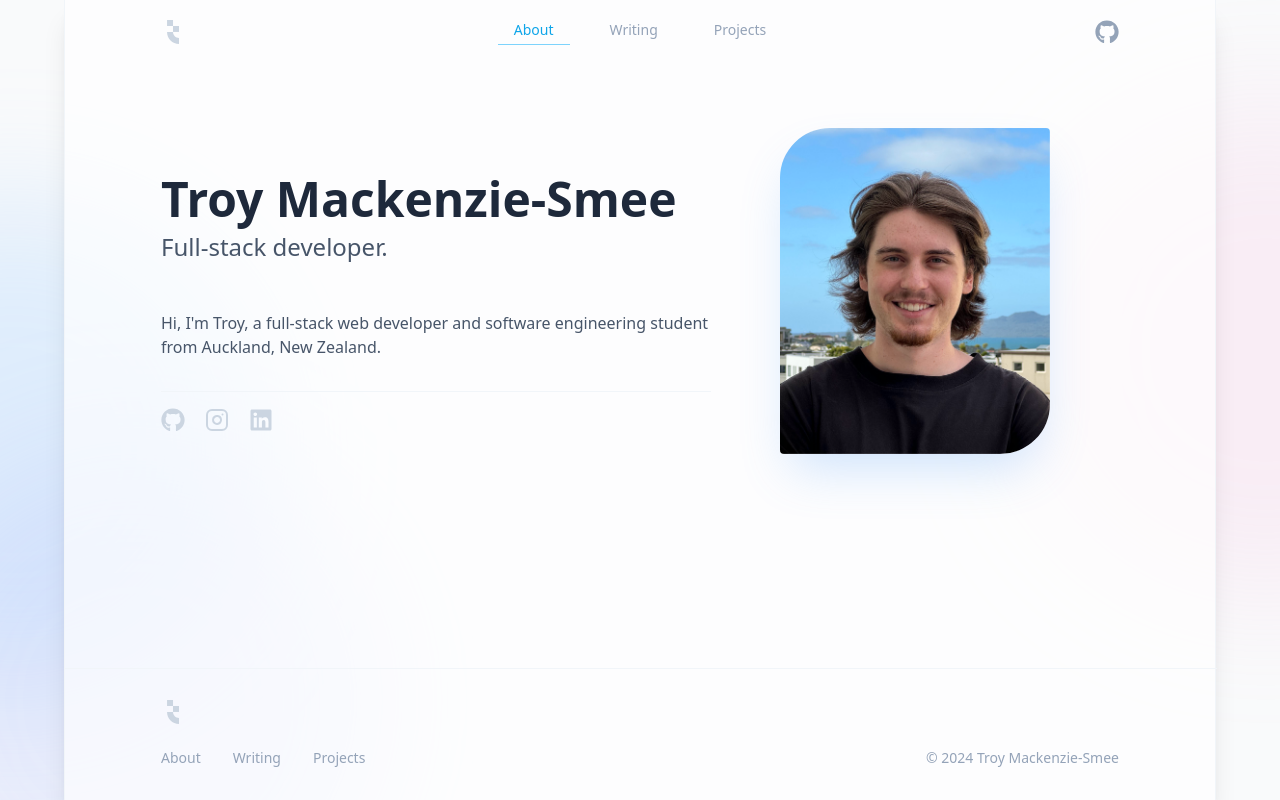
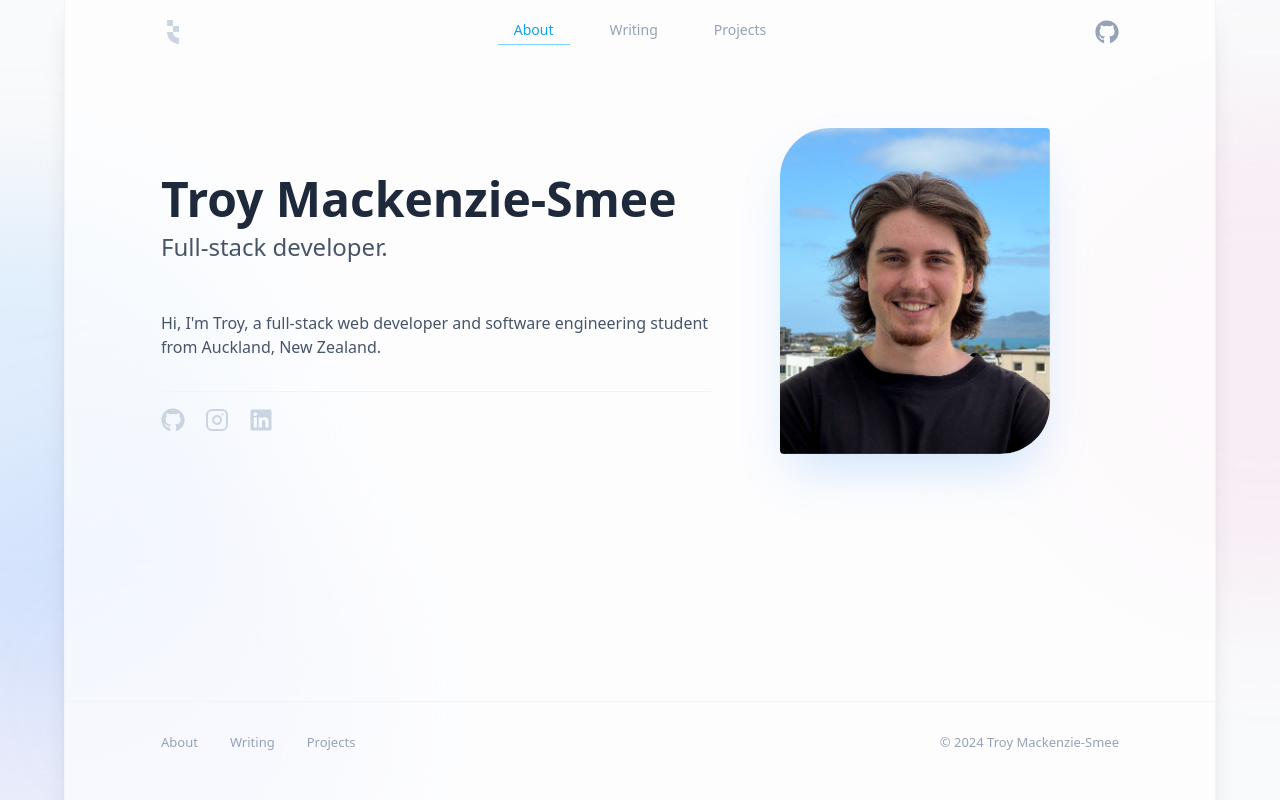
Before and after one commit to tmacsmee/tmacsmee.github.io, a Next.js app: page /about in a window 1280 px wide. Built offline with nearby package versions, Linux system fonts and the light colour scheme.

Commit message:
feat: remove logo from footer

```diff
--- a/src/app/layout.tsx
+++ b/src/app/layout.tsx
@@ -22,7 +22,7 @@ export default function RootLayout({
   return (
     <html lang="en">
       <body className={`${inter.variable} relative bg-gray-50`}>
-        <div className="absolute inset-0 -z-10 overflow-hidden">
+        <div className="absolute inset-0 overflow-hidden">
           <div className="relative mx-auto h-full max-w-6xl">
             <div className="absolute -left-[300px] top-[200px] size-[500px] rounded-full bg-blue-300/25 blur-3xl" />
             <div className="absolute -left-[180px] top-[450px] size-[500px] rounded-full bg-indigo-300/20 blur-3xl" />
--- a/src/components/footer/footer.tsx
+++ b/src/components/footer/footer.tsx
@@ -6,12 +6,8 @@ export default function Footer() {
   return (
     <footer>
       <div className="absolute inset-x-0 mx-auto h-px w-screen max-w-6xl bg-slate-100" />
-      <div className="flex flex-col items-center pb-8 pt-8 sm:items-start">
-        <Link href="/about" className="group inline-block size-6">
-          <Logo className="size-full fill-slate-300 transition-colors group-hover:fill-sky-500" />
-        </Link>
-        <div className="flex w-full flex-col items-center justify-between text-sm sm:flex-row sm:items-end">
-          <nav className="mt-6 flex gap-x-8">
+      <div className="flex flex-col items-center pb-12 pt-8 text-[13px] sm:flex-row sm:items-start sm:justify-between">
+        <nav className="flex gap-x-8">
           {navlinks.map(([child, href]) => (
             <Link
               key={href}
@@ -22,10 +18,9 @@ export default function Footer() {
             </Link>
           ))}
         </nav>
-          <span className="mt-4 text-slate-400 sm:mt-0">
+        <span className="mt-4 text-center text-slate-400 sm:mt-0">
           &copy; {new Date().getFullYear()} Troy Mackenzie-Smee
         </span>
-        </div>
       </div>
     </footer>
   )
```
Lines whose indentation alone changed are shown as unchanged.
